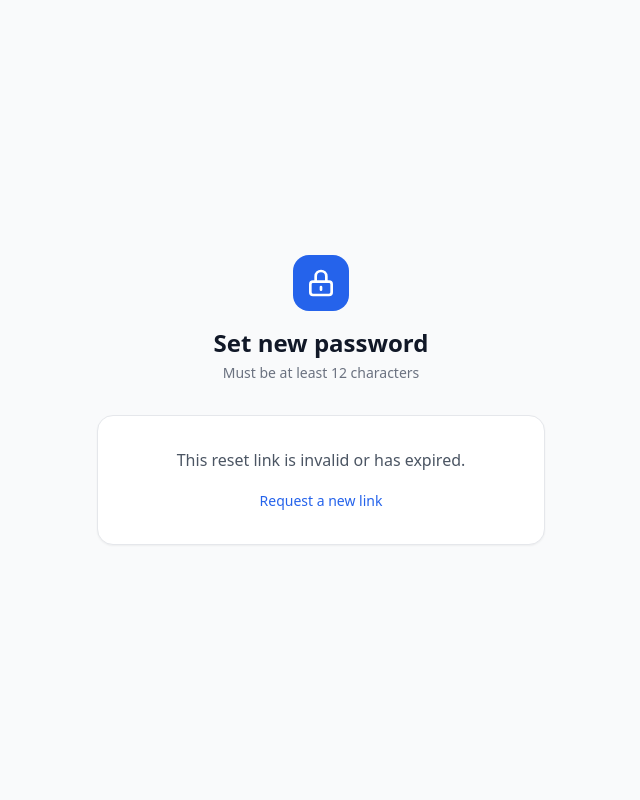
After one commit to canopytechCA/Canopy-Ticket-System, a Django app: page /auth/password-reset/confirm/1/1/ in a window 1280 px wide. The commit adds this page. Shown: the whole page, without its empty margins (319-959 px from the left). Run offline with Django 5.2, Linux system fonts and the light colour scheme; some libraries are stand-ins or nearby versions.

Commit message:
pwd reset and profile

```diff
--- a/backend/apps/accounts/forms.py
+++ b/backend/apps/accounts/forms.py
@@ -94,6 +94,48 @@ class UserEditForm(forms.ModelForm):
         return email
 
 
+class ProfileForm(forms.ModelForm):
+    class Meta:
+        model = User
+        fields = ["first_name", "last_name"]
+        widgets = {
+            "first_name": forms.TextInput(attrs={"class": INPUT_CLASS}),
+            "last_name": forms.TextInput(attrs={"class": INPUT_CLASS}),
+        }
+
+
+class SelfPasswordChangeForm(forms.Form):
+    current_password = forms.CharField(
+        widget=forms.PasswordInput(attrs={"class": INPUT_CLASS}),
+        label="Current password",
+    )
+    new_password = forms.CharField(
+        widget=forms.PasswordInput(attrs={"class": INPUT_CLASS, "placeholder": "Min. 12 characters"}),
+        min_length=12,
+        label="New password",
+    )
+    confirm_password = forms.CharField(
+        widget=forms.PasswordInput(attrs={"class": INPUT_CLASS}),
+        label="Confirm new password",
+    )
+
+    def __init__(self, user, *args, **kwargs):
+        self.user = user
+        super().__init__(*args, **kwargs)
+
+    def clean_current_password(self):
+        pw = self.cleaned_data["current_password"]
+        if not self.user.check_password(pw):
+            raise forms.ValidationError("Your current password is incorrect.")
+        return pw
+
+    def clean(self):
+        cleaned = super().clean()
+        if cleaned.get("new_password") != cleaned.get("confirm_password"):
+            raise forms.ValidationError("New passwords do not match.")
+        return cleaned
+
+
 class AdminPasswordForm(forms.Form):
     password = forms.CharField(
         widget=forms.PasswordInput(attrs={"class": INPUT_CLASS, "placeholder": "Min. 12 characters"}),
--- a/backend/apps/accounts/urls.py
+++ b/backend/apps/accounts/urls.py
@@ -6,4 +6,11 @@ app_name = "accounts"
 urlpatterns = [
     path("login/", views.LoginView.as_view(), name="login"),
     path("logout/", views.LogoutView.as_view(), name="logout"),
+    path("profile/", views.ProfileView.as_view(), name="profile"),
+    # Password reset flow
+    path("password-reset/", views.CanopyPasswordResetView.as_view(), name="password_reset"),
+    path("password-reset/done/", views.CanopyPasswordResetDoneView.as_view(), name="password_reset_done"),
+    path("password-reset/confirm/<uidb64>/<token>/",
+         views.CanopyPasswordResetConfirmView.as_view(), name="password_reset_confirm"),
+    path("password-reset/complete/", views.CanopyPasswordResetCompleteView.as_view(), name="password_reset_complete"),
 ]
--- a/backend/apps/accounts/views.py
+++ b/backend/apps/accounts/views.py
@@ -1,13 +1,20 @@
 from django.contrib import messages as django_messages
-from django.contrib.auth import views as auth_views
+from django.contrib.auth import views as auth_views, update_session_auth_hash
+from django.contrib.auth.mixins import LoginRequiredMixin
+from django.contrib.auth.tokens import default_token_generator
 from django.shortcuts import get_object_or_404, redirect, render
+from django.template.loader import render_to_string
 from django.utils.decorators import method_decorator
-from django.views.generic import View
+from django.utils.encoding import force_bytes
+from django.utils.http import urlsafe_base64_encode
+from django.views.generic import ListView, View
 from django_ratelimit.decorators import ratelimit
 
 from apps.tickets.mixins import TechRequiredMixin
-from .forms import AdminPasswordForm, LoginForm, UserCreateForm, UserEditForm
-from django.views.generic import ListView
+from .forms import (
+    AdminPasswordForm, LoginForm, ProfileForm,
+    SelfPasswordChangeForm, UserCreateForm, UserEditForm,
+)
 from .models import AuditLog, User, log_action
 
 
@@ -142,3 +149,100 @@ class TechAuditLog(TechRequiredMixin, ListView):
         params.pop("page", None)
         ctx["filter_params"] = params.urlencode()
         return ctx
+
+
+# ── Password reset (uses Graph API email, not Django email backend) ───────────
+
+class CanopyPasswordResetView(auth_views.PasswordResetView):
+    template_name = "accounts/password_reset.html"
+    email_template_name = None  # we handle email ourselves
+
+    def form_valid(self, form):
+        from apps.accounts.email_service import send_email
+        from django.conf import settings
+
+        for user in form.get_users(form.cleaned_data["email"]):
+            uid = urlsafe_base64_encode(force_bytes(user.pk))
+            token = default_token_generator.make_token(user)
+            reset_url = self.request.build_absolute_uri(
+                f"/auth/password-reset/confirm/{uid}/{token}/"
+            )
+            html = render_to_string("email/password_reset.html", {
+                "user": user,
+                "recipient_name": user.get_full_name(),
+                "reset_url": reset_url,
+            })
+            send_email(
+                user.email,
+                user.get_full_name(),
+                "Reset your Canopy Tickets password",
+                html,
+            )
+
+        from django.http import HttpResponseRedirect
+        return HttpResponseRedirect(self.get_success_url())
+
+    def get_success_url(self):
+        return "/auth/password-reset/done/"
+
+
+class CanopyPasswordResetDoneView(auth_views.PasswordResetDoneView):
+    template_name = "accounts/password_reset_done.html"
+
+
+class CanopyPasswordResetConfirmView(auth_views.PasswordResetConfirmView):
+    template_name = "accounts/password_reset_confirm.html"
+
+    def get_success_url(self):
+        return "/auth/password-reset/complete/"
+
+
+class CanopyPasswordResetCompleteView(auth_views.PasswordResetCompleteView):
+    template_name = "accounts/password_reset_complete.html"
+
+
+# ── User profile (self-service name + password) ───────────────────────────────
+
+class ProfileView(LoginRequiredMixin, View):
+
+    def _template(self, request):
+        return "tech/profile.html" if request.user.is_tech else "portal/profile.html"
+
+    def get(self, request):
+        return render(request, self._template(request), {
+            "profile_form": ProfileForm(instance=request.user),
+            "password_form": SelfPasswordChangeForm(user=request.user),
+        })
+
+    def post(self, request):
+        action = request.POST.get("action")
+
+        if action == "profile":
+            form = ProfileForm(request.POST, instance=request.user)
+            if form.is_valid():
+                form.save()
+                log_action(request, AuditLog.Action.USER_UPDATE,
+                           target=request.user.email, detail="self profile update")
+                django_messages.success(request, "Profile updated.")
+                return redirect("accounts:profile")
+            return render(request, self._template(request), {
+                "profile_form": form,
+                "password_form": SelfPasswordChangeForm(user=request.user),
+            })
+
+        if action == "password":
+            form = SelfPasswordChangeForm(user=request.user, data=request.POST)
+            if form.is_valid():
+                request.user.set_password(form.cleaned_data["new_password"])
+                request.user.save(update_fields=["password"])
+                update_session_auth_hash(request, request.user)  # keep logged in
+                log_action(request, AuditLog.Action.USER_UPDATE,
+                           target=request.user.email, detail="self password change")
+                django_messages.success(request, "Password updated.")
+                return redirect("accounts:profile")
+            return render(request, self._template(request), {
+                "profile_form": ProfileForm(instance=request.user),
+                "password_form": form,
+            })
+
+        return redirect("accounts:profile")
--- a/backend/templates/accounts/login.html
+++ b/backend/templates/accounts/login.html
@@ -40,7 +40,10 @@
         </div>
         {% endif %}
 
-        <button type="submit" class="w-full mt-6 py-2.5 bg-blue-600 text-white font-medium rounded-lg hover:bg-blue-700 transition-colors">
+        <div class="flex justify-end mt-2">
+          <a href="{% url 'accounts:password_reset' %}" class="text-xs text-blue-600 hover:underline">Forgot password?</a>
+        </div>
+        <button type="submit" class="w-full mt-4 py-2.5 bg-blue-600 text-white font-medium rounded-lg hover:bg-blue-700 transition-colors">
           Sign In
         </button>
       </form>
--- /dev/null
+++ b/backend/templates/accounts/password_reset_confirm.html
@@ -0,0 +1,56 @@
+{% extends "base.html" %}
+{% block title %}Set New Password — Canopy Tickets{% endblock %}
+
+{% block body %}
+<div class="min-h-screen flex items-center justify-center bg-gray-50 py-12 px-4">
+  <div class="max-w-md w-full">
+    <div class="text-center mb-8">
+      <div class="w-14 h-14 bg-blue-600 rounded-2xl flex items-center justify-center mx-auto mb-4">
+        <svg class="w-8 h-8 text-white" fill="none" stroke="currentColor" viewBox="0 0 24 24">
+          <path stroke-linecap="round" stroke-linejoin="round" stroke-width="2" d="M12 15v2m-6 4h12a2 2 0 002-2v-6a2 2 0 00-2-2H6a2 2 0 00-2 2v6a2 2 0 002 2zm10-10V7a4 4 0 00-8 0v4h8z"/>
+        </svg>
+      </div>
+      <h1 class="text-2xl font-bold text-gray-900">Set new password</h1>
+      <p class="text-sm text-gray-500 mt-1">Must be at least 12 characters</p>
+    </div>
+
+    <div class="bg-white rounded-2xl border border-gray-200 shadow-sm p-8">
+      {% if validlink %}
+      <form method="post">
+        {% csrf_token %}
+        <div class="space-y-4">
+          <div>
+            <label class="block text-sm font-medium text-gray-700 mb-1">New password</label>
+            <input type="password" name="new_password1" required
+                   class="w-full px-4 py-2 border border-gray-300 rounded-lg focus:ring-2 focus:ring-blue-500 focus:border-transparent"
+                   placeholder="Min. 12 characters">
+            {% if form.new_password1.errors %}
+            <p class="text-sm text-red-600 mt-1">{{ form.new_password1.errors|join:", " }}</p>
+            {% endif %}
+          </div>
+          <div>
+            <label class="block text-sm font-medium text-gray-700 mb-1">Confirm new password</label>
+            <input type="password" name="new_password2" required
+                   class="w-full px-4 py-2 border border-gray-300 rounded-lg focus:ring-2 focus:ring-blue-500 focus:border-transparent">
+            {% if form.new_password2.errors %}
+            <p class="text-sm text-red-600 mt-1">{{ form.new_password2.errors|join:", " }}</p>
+            {% endif %}
+          </div>
+        </div>
+        {% if form.non_field_errors %}
+        <p class="text-sm text-red-600 mt-3">{{ form.non_field_errors|join:", " }}</p>
+        {% endif %}
+        <button type="submit" class="w-full mt-6 py-2.5 bg-blue-600 text-white font-medium rounded-lg hover:bg-blue-700">
+          Set New Password
+        </button>
+      </form>
+      {% else %}
+      <div class="text-center">
+        <p class="text-gray-600 mb-4">This reset link is invalid or has expired.</p>
+        <a href="{% url 'accounts:password_reset' %}" class="text-blue-600 hover:underline text-sm">Request a new link</a>
+      </div>
+      {% endif %}
+    </div>
+  </div>
+</div>
+{% endblock %}
--- a/backend/templates/portal/base_portal.html
+++ b/backend/templates/portal/base_portal.html
@@ -29,7 +29,7 @@
           <div class="w-7 h-7 bg-gray-200 rounded-full flex items-center justify-center text-xs font-bold text-gray-600">
             {{ request.user.first_name.0 }}{{ request.user.last_name.0 }}
           </div>
-          {{ request.user.get_full_name }}
+          <a href="{% url 'accounts:profile' %}" class="hover:text-gray-900">{{ request.user.get_full_name }}</a>
           <form method="post" action="{% url 'accounts:logout' %}">
             {% csrf_token %}
             <button type="submit" class="text-gray-400 hover:text-gray-600 ml-1" title="Sign out">
--- a/backend/templates/tech/base_tech.html
+++ b/backend/templates/tech/base_tech.html
@@ -101,10 +101,10 @@
         <div class="w-8 h-8 bg-gray-600 rounded-full flex items-center justify-center text-white text-xs font-bold">
           {{ request.user.first_name.0 }}{{ request.user.last_name.0 }}
         </div>
-        <div class="flex-1 min-w-0">
+        <a href="{% url 'accounts:profile' %}" class="flex-1 min-w-0 hover:opacity-80">
           <p class="text-sm font-medium text-white truncate">{{ request.user.get_full_name }}</p>
-          <p class="text-xs text-gray-400 truncate">Technician</p>
-        </div>
+          <p class="text-xs text-gray-400 truncate">My Profile</p>
+        </a>
         <form method="post" action="{% url 'accounts:logout' %}">
           {% csrf_token %}
           <button type="submit" class="text-gray-400 hover:text-white" title="Sign out">
```
Also changed, not shown: backend/templates/accounts/password_reset.html (added, +40 -0 lines), backend/templates/accounts/password_reset_complete.html (added, +20 -0 lines), backend/templates/accounts/password_reset_done.html (added, +19 -0 lines), backend/templates/email/password_reset.html (added, +27 -0 lines), backend/templates/portal/profile.html (added, +75 -0 lines), backend/templates/tech/profile.html (added, +79 -0 lines).
